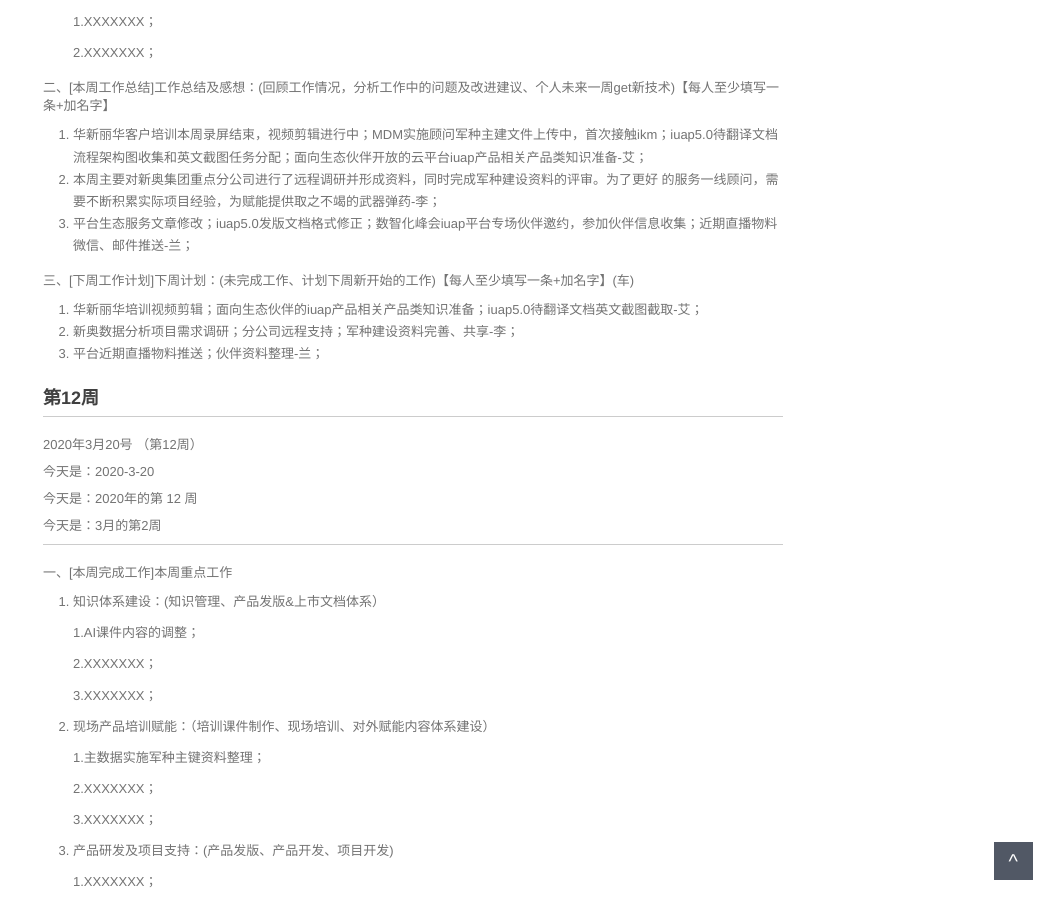
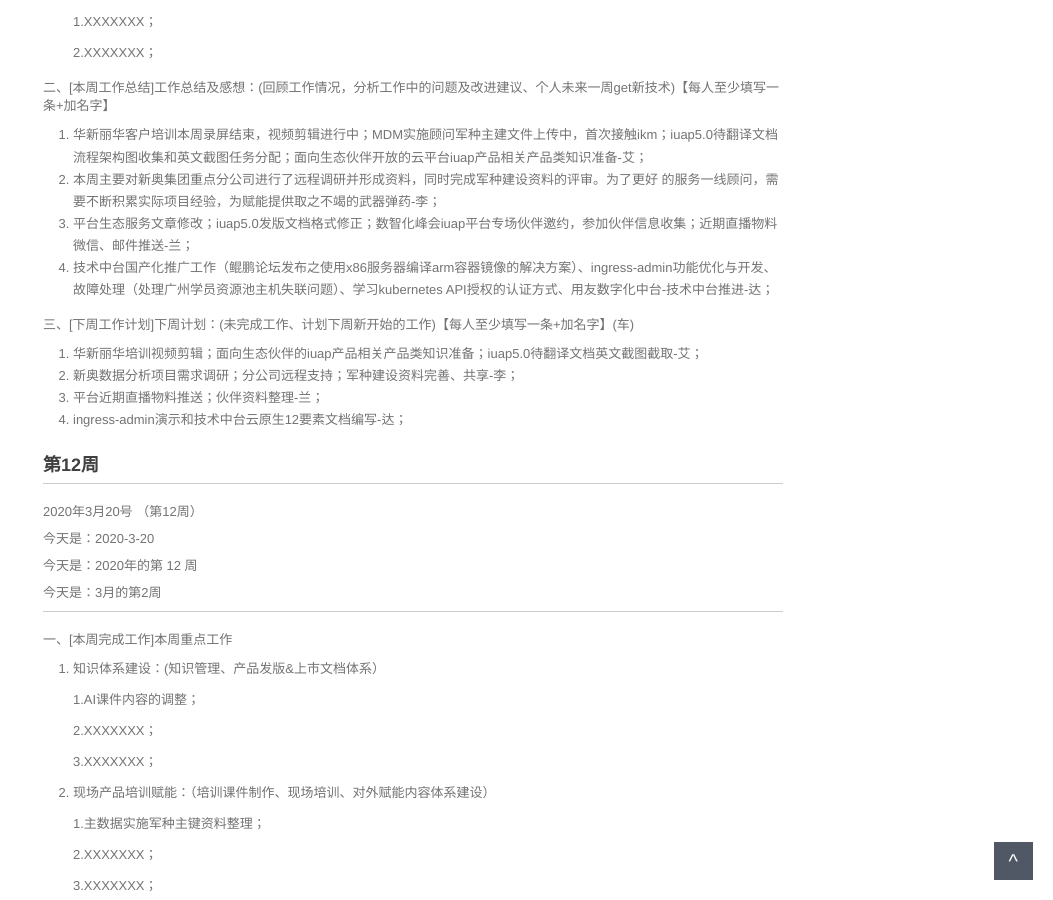
Before and after one commit to walllFlower/blog, a Jekyll site: the page built from 2020-02-28-day_report.md, in a window 1280 px wide and 900 px high, scrolled down 1240 px. Shown: the whole window, without its empty margins (227-1280 px from the left). Built offline with Jekyll 4.4.1, drawn with Linux system fonts in a browser that asks for light colours; comment, search, counter and statistics services are not loaded.

Commit message:
李寅达

```diff
--- a/2020-02-28-day_report.md
+++ b/2020-02-28-day_report.md
@@ -80,13 +80,14 @@ categories: 技术运营工作周报
 1. 华新丽华客户培训本周录屏结束，视频剪辑进行中；MDM实施顾问军种主建文件上传中，首次接触ikm；iuap5.0待翻译文档流程架构图收集和英文截图任务分配；面向生态伙伴开放的云平台iuap产品相关产品类知识准备-艾；
 2. 本周主要对新奥集团重点分公司进行了远程调研并形成资料，同时完成军种建设资料的评审。为了更好 的服务一线顾问，需要不断积累实际项目经验，为赋能提供取之不竭的武器弹药-李；
 3. 平台生态服务文章修改；iuap5.0发版文档格式修正；数智化峰会iuap平台专场伙伴邀约，参加伙伴信息收集；近期直播物料微信、邮件推送-兰；
+4. 技术中台国产化推广工作（鲲鹏论坛发布之使用x86服务器编译arm容器镜像的解决方案）、ingress-admin功能优化与开发、故障处理（处理广州学员资源池主机失联问题）、学习kubernetes API授权的认证方式、用友数字化中台-技术中台推进-达；
 
 三、[下周工作计划]下周计划：(未完成工作、计划下周新开始的工作)【每人至少填写一条+加名字】(车)
 
 1. 华新丽华培训视频剪辑；面向生态伙伴的iuap产品相关产品类知识准备；iuap5.0待翻译文档英文截图截取-艾；
 2. 新奥数据分析项目需求调研；分公司远程支持；军种建设资料完善、共享-李；
 3. 平台近期直播物料推送；伙伴资料整理-兰；
-
+4. ingress-admin演示和技术中台云原生12要素文档编写-达；
 
 
 ###  第12周
```
